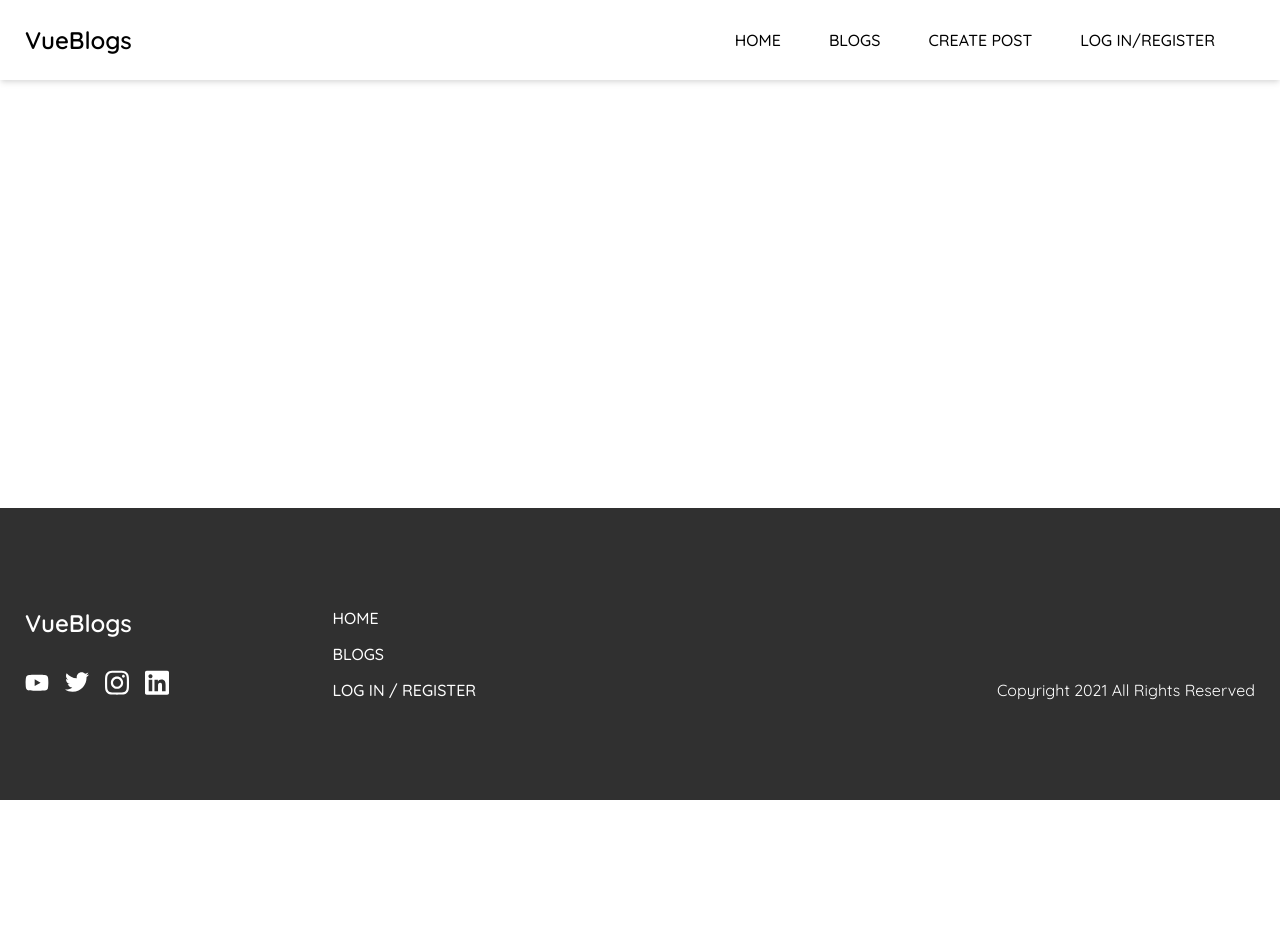
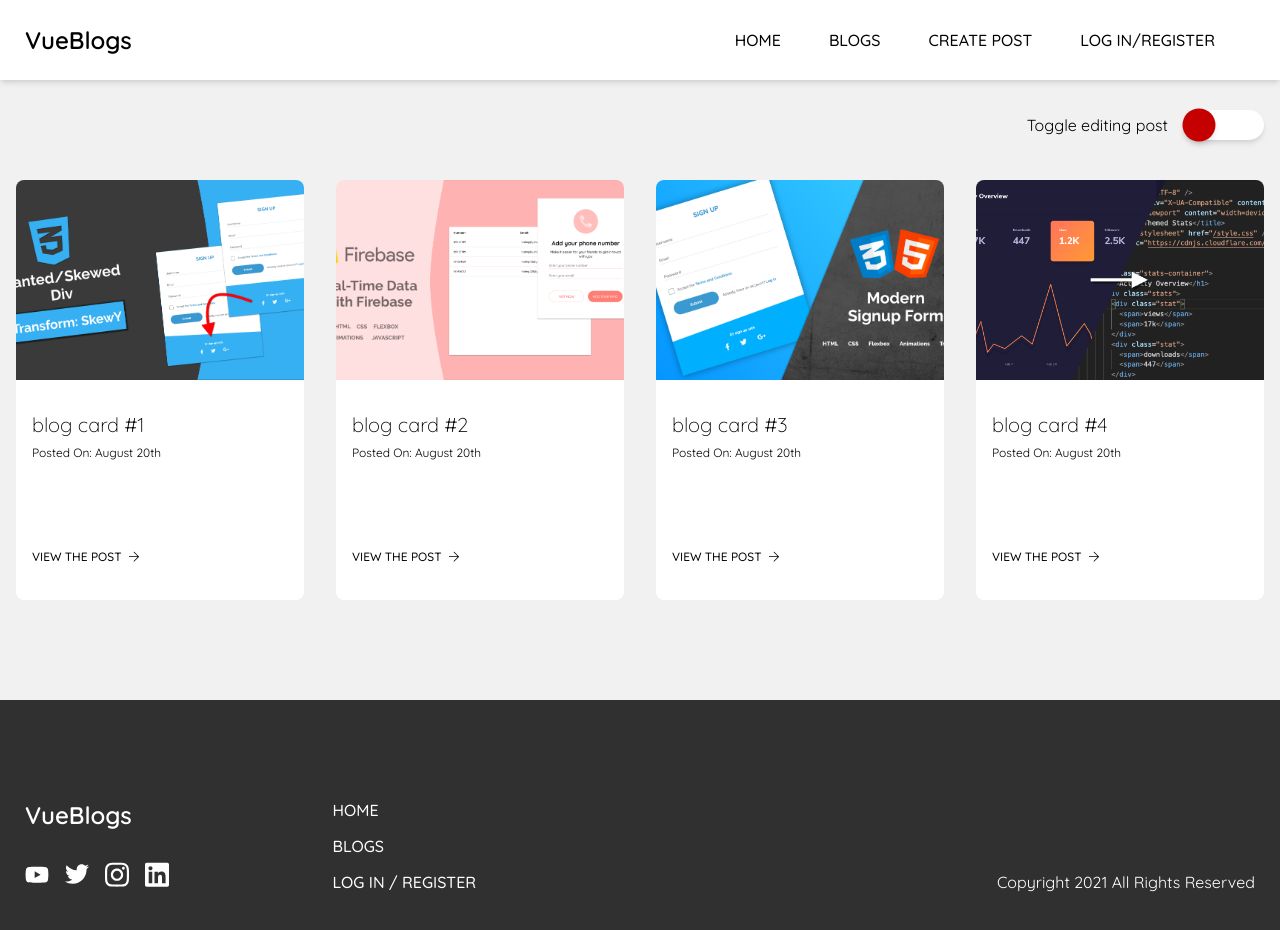
Before and after one commit to Pirmsho/VueBlogs, a Vue app: page /blogs in a window 1280 px wide. Shown: the top 930 px of the page. Before the commit the page ends 800 px from the top, so only its background shows below. Built offline with nearby package versions, Linux system fonts and the light colour scheme; what vue2-editor would draw is missing.

Commit message:
+ blog view and blogCards

```diff
--- a/public/index.html
+++ b/public/index.html
@@ -1,15 +1,19 @@
 <!DOCTYPE html>
-<html lang="">
+<html lang="en">
   <head>
-    <meta charset="utf-8">
-    <meta http-equiv="X-UA-Compatible" content="IE=edge">
-    <meta name="viewport" content="width=device-width,initial-scale=1.0">
-    <link rel="icon" href="<%= BASE_URL %>favicon.ico">
+    <meta charset="utf-8" />
+    <meta http-equiv="X-UA-Compatible" content="IE=edge" />
+    <meta name="viewport" content="width=device-width,initial-scale=1.0" />
+    <link rel="icon" href="<%= BASE_URL %>favicon.ico" />
     <title><%= htmlWebpackPlugin.options.title %></title>
   </head>
   <body>
     <noscript>
-      <strong>We're sorry but <%= htmlWebpackPlugin.options.title %> doesn't work properly without JavaScript enabled. Please enable it to continue.</strong>
+      <strong
+        >We're sorry but <%= htmlWebpackPlugin.options.title %> doesn't work
+        properly without JavaScript enabled. Please enable it to
+        continue.</strong
+      >
     </noscript>
     <div id="app"></div>
     <!-- built files will be auto injected -->
--- a/src/App.vue
+++ b/src/App.vue
@@ -69,4 +69,70 @@ export default {
     fill: white;
   }
 }
+button,
+.router-button {
+  transition: 500ms ease all;
+  cursor: pointer;
+  margin-top: 24px;
+  padding: 12px 24px;
+  background-color: #303030;
+  color: #fff;
+  border-radius: 20px;
+  border: none;
+  text-transform: uppercase;
+  &:focus {
+    outline: none;
+  }
+  &:hover {
+    background-color: rgba(48, 48, 48, 0.7);
+  }
+}
+.button-ghost {
+  color: #000;
+  padding: 0;
+  border-radius: 0;
+  margin-top: 50px;
+  font-size: 15px;
+  font-weight: 500;
+  background-color: transparent;
+  @media (min-width: 700px) {
+    margin-top: 0;
+    margin-left: auto;
+  }
+  i {
+    margin-left: 8px;
+  }
+}
+.button-light {
+  background-color: transparent;
+  border: 2px solid #fff;
+  color: #fff;
+}
+.button-inactive {
+  pointer-events: none !important;
+  cursor: none !important;
+  background-color: rgba(128, 128, 128, 0.5) !important;
+}
+.blog-card-wrap {
+  position: relative;
+  padding: 80px 16px;
+  background: #f1f1f1;
+  @media (min-width: 500px) {
+    padding: 100px 16px;
+  }
+  .blog-cards {
+    display: grid;
+    gap: 32px;
+    grid-template-columns: 1fr;
+    @media (min-width: 500px) {
+      grid-template-columns: repeat(2, 1fr);
+    }
+    @media (min-width: 900px) {
+      grid-template-columns: repeat(3, 1fr);
+    }
+    @media (min-width: 1200px) {
+      grid-template-columns: repeat(4, 1fr);
+    }
+  }
+}
 </style>
--- /dev/null
+++ b/src/components/BlogCard.vue
@@ -0,0 +1,150 @@
+<template>
+  <div class="blog-card">
+    <transition name="editIcons">
+      <div v-if="editPost" class="icons">
+        <div class="icon">
+          <Edit class="edit" />
+        </div>
+
+        <div class="icon">
+          <Delete class="delete" />
+        </div>
+      </div>
+    </transition>
+    <img
+      :src="require(`../assets/blogCards/${post.blogCoverPhoto}.jpg`)"
+      alt="blog image"
+    />
+    <div class="info">
+      <h4>{{ post.blogTitle }}</h4>
+      <h6>Posted On: {{ post.blogDate }}</h6>
+      <router-link class="link" to="#"
+        >View The Post <Arrow class="arrow"
+      /></router-link>
+    </div>
+  </div>
+</template>
+
+<script>
+import Arrow from "../assets/Icons/arrow-right-light.svg";
+import Edit from "../assets/Icons/edit-regular.svg";
+import Delete from "../assets/Icons/trash-regular.svg";
+export default {
+  name: "blog-card",
+  props: ["post"],
+  components: { Arrow, Edit, Delete },
+  computed: {
+    editPost() {
+      return this.$store.state.editPost;
+    },
+  },
+};
+</script>
+
+<style lang="scss" scoped>
+.blog-card {
+  position: relative;
+  cursor: pointer;
+  display: flex;
+  flex-direction: column;
+  border-radius: 8px;
+  background-color: #fff;
+  min-height: 420px;
+  transition: 0.5s ease all;
+  &:hover {
+    transform: rotateZ(-2deg) scale(1.05);
+    box-shadow: 0 4px 6px -1px rgba(0, 0, 0, 0.1),
+      0 2px 4px -1px rgba(0, 0, 0, 0.06);
+  }
+  .icons {
+    display: flex;
+    position: absolute;
+    top: 10px;
+    right: 10px;
+    z-index: 99;
+    .icon {
+      display: flex;
+      justify-content: center;
+      align-items: center;
+      width: 35px;
+      height: 35px;
+      border-radius: 50%;
+      background-color: #fff;
+      transition: 0.5s ease all;
+      &:hover {
+        background-color: #303030;
+        .edit,
+        .delete {
+          path {
+            fill: #fff;
+          }
+        }
+      }
+      &:nth-child(1) {
+        margin-right: 8px;
+      }
+      .edit,
+      .delete {
+        pointer-events: none;
+        height: 15px;
+        width: auto;
+      }
+    }
+  }
+  img {
+    display: block;
+    border-radius: 8px 8px 0 0;
+    z-index: 1;
+    width: 100%;
+    min-height: 200px;
+    object-fit: cover;
+  }
+  .info {
+    display: flex;
+    flex-direction: column;
+    height: 100%;
+    z-index: 3;
+    padding: 32px 16px;
+    color: #000;
+    h4 {
+      padding-bottom: 8px;
+      font-size: 20px;
+      font-weight: 300;
+    }
+    h6 {
+      font-weight: 400;
+      font-size: 12px;
+      padding-bottom: 16px;
+    }
+    .link {
+      display: inline-flex;
+      align-items: center;
+      margin-top: auto;
+      font-weight: 500;
+      padding-top: 20px;
+      font-size: 12px;
+      padding-bottom: 4px;
+      transition: 0.5s ease-in all;
+      &:hover {
+        color: rgba(48, 48, 48, 0.8);
+      }
+      .arrow {
+        width: 10px;
+      }
+    }
+  }
+  .editIcons-enter-active,
+  .editIcons-leave-active {
+    transition: 0.5s all ease;
+  }
+  .editIcons-enter,
+  .editIcons-leave-to {
+    transform: translateX(-50px);
+    opacity: 0;
+  }
+  .editIcons-enter-to {
+    transform: translateX(0);
+    opacity: 1;
+  }
+}
+</style>
--- a/src/components/NavBar.vue
+++ b/src/components/NavBar.vue
@@ -8,8 +8,8 @@
       </div>
       <div class="nav-links">
         <ul v-show="!mobile">
-          <router-link class="link" to="#">Home</router-link>
-          <router-link class="link" to="#">Blogs</router-link>
+          <router-link class="link" :to="{ name: 'Home' }">Home</router-link>
+          <router-link class="link" :to="{ name: 'Blogs' }">Blogs</router-link>
           <router-link class="link" to="#">Create Post</router-link>
           <router-link class="link" to="#">Log in/Register</router-link>
         </ul>
@@ -18,8 +18,8 @@
     <menuIcon @click="toggleMobileMenu" class="menu-icon" v-show="mobile" />
     <transition name="mobile-nav">
       <ul class="mobile-nav" v-show="mobileNav">
-        <router-link class="link" to="#">Home</router-link>
-        <router-link class="link" to="#">Blogs</router-link>
+        <router-link class="link" :to="{ name: 'Home' }">Home</router-link>
+        <router-link class="link" :to="{ name: 'Blogs' }">Blogs</router-link>
         <router-link class="link" to="#">Create Post</router-link>
         <router-link class="link" to="#">Log in/Register</router-link>
       </ul>
--- a/src/router/index.js
+++ b/src/router/index.js
@@ -1,6 +1,7 @@
 import Vue from "vue";
 import VueRouter from "vue-router";
 import Home from "../views/Home.vue";
+import Blogs from "../views/Blogs.vue";
 
 Vue.use(VueRouter);
 
@@ -9,6 +10,17 @@ const routes = [
     path: "/",
     name: "Home",
     component: Home,
+    meta: {
+      title: "Home",
+    },
+  },
+  {
+    path: "/blogs",
+    name: "Blogs",
+    component: Blogs,
+    meta: {
+      title: "Blogs",
+    },
   },
 ];
 
@@ -18,4 +30,9 @@ const router = new VueRouter({
   routes,
 });
 
+router.beforeEach((to, from, next) => {
+  document.title = `${to.meta.title} | VueBlog`;
+  next();
+});
+
 export default router;
--- a/src/store/index.js
+++ b/src/store/index.js
@@ -1,15 +1,40 @@
-import Vue from 'vue'
-import Vuex from 'vuex'
+import Vue from "vue";
+import Vuex from "vuex";
 
-Vue.use(Vuex)
+Vue.use(Vuex);
 
 export default new Vuex.Store({
   state: {
+    sampleblogCards: [
+      {
+        blogTitle: "blog card #1",
+        blogCoverPhoto: "stock-1",
+        blogDate: "August 20th",
+      },
+      {
+        blogTitle: "blog card #2",
+        blogCoverPhoto: "stock-2",
+        blogDate: "August 20th",
+      },
+      {
+        blogTitle: "blog card #3",
+        blogCoverPhoto: "stock-3",
+        blogDate: "August 20th",
+      },
+      {
+        blogTitle: "blog card #4",
+        blogCoverPhoto: "stock-4",
+        blogDate: "August 20th",
+      },
+    ],
+    editPost: null,
   },
   mutations: {
+    toggleEditPost(state, payload) {
+      state.editPost = payload;
+      console.log(state.editPost);
+    },
   },
-  actions: {
-  },
-  modules: {
-  }
-})
+  actions: {},
+  modules: {},
+});
--- /dev/null
+++ b/src/views/Blogs.vue
@@ -0,0 +1,87 @@
+<template>
+  <div class="blog-card-wrap">
+    <div class="blog-cards container">
+      <div class="toggle-edit">
+        <span>Toggle editing post</span>
+        <input type="checkbox" v-model="editPost" />
+      </div>
+      <BlogCard
+        v-for="(post, index) in sampleblogCards"
+        :post="post"
+        :key="index"
+      />
+    </div>
+  </div>
+</template>
+
+<script>
+import BlogCard from "../components/BlogCard.vue";
+export default {
+  name: "blogs",
+  components: {
+    BlogCard,
+  },
+  computed: {
+    sampleblogCards() {
+      return this.$store.state.sampleblogCards;
+    },
+    editPost: {
+      get() {
+        return this.$store.state.editPost;
+      },
+      set(payload) {
+        this.$store.commit("toggleEditPost", payload);
+      },
+    },
+  },
+  beforeDestroy() {
+    this.$store.commit("toggleEditPost", false);
+  },
+};
+</script>
+
+<style lang="scss" scoped>
+.blog-cards {
+  position: relative;
+  .toggle-edit {
+    display: flex;
+    align-items: center;
+    position: absolute;
+    top: -70px;
+    right: 0;
+    span {
+      margin-right: 16px;
+    }
+    input[type="checkbox"] {
+      position: relative;
+      border: none;
+      -webkit-appearance: none;
+      background: #fff;
+      outline: none;
+      width: 80px;
+      height: 30px;
+      border-radius: 20px;
+      box-shadow: 0 4px 6px -1px rgba(0, 0, 0, 0.1),
+        0 2px 4px -1px rgba(0, 0, 0, 0.06);
+    }
+    input[type="checkbox"]:before {
+      content: "";
+      position: absolute;
+      width: 30px;
+      height: 30px;
+      border-radius: 20px;
+      top: 0;
+      left: 0;
+      background: #c40000;
+      transform: scale(1.1);
+      transition: 750ms ease all;
+      box-shadow: 0 4px 6px -1px rgba(0, 0, 0, 0.1),
+        0 2px 4px -1px rgba(0, 0, 0, 0.06);
+    }
+    input:checked[type="checkbox"]:before {
+      background: rgb(36, 150, 1);
+      left: 52px;
+    }
+  }
+}
+</style>
--- a/src/views/Home.vue
+++ b/src/views/Home.vue
@@ -6,14 +6,36 @@
       v-for="(post, index) in sampleBlogPost"
       :key="index"
     />
+    <div class="blog-card-wrap">
+      <div class="container">
+        <h3>View More Recent Blogs</h3>
+        <div class="blog-cards">
+          <BlogCard
+            v-for="(post, index) in sampleblogCards"
+            :post="post"
+            :key="index"
+          />
+        </div>
+      </div>
+    </div>
+    <div class="updates">
+      <div class="container">
+        <h2>Never Miss a Post. Register for your free account today.</h2>
+        <router-link class="router-button" to="#"
+          >Register for VueBlogs <Arrow class="arrow arrow-light"
+        /></router-link>
+      </div>
+    </div>
   </div>
 </template>
 
 <script>
 import BlogPost from "../components/BlogPost.vue";
+import BlogCard from "../components/BlogCard.vue";
+import Arrow from "../assets/Icons/arrow-right-light.svg";
 export default {
   name: "Home",
-  components: { BlogPost },
+  components: { BlogPost, BlogCard, Arrow },
   data() {
     return {
       welcomeScreen: {
@@ -37,5 +59,52 @@ export default {
       ],
     };
   },
+  computed: {
+    sampleblogCards() {
+      return this.$store.state.sampleblogCards;
+    },
+  },
 };
 </script>
+
+<style lang="scss" scoped>
+.blog-card-wrap {
+  h3 {
+    font-weight: 400;
+    font-size: 28px;
+    margin-bottom: 32px;
+  }
+}
+.updates {
+  .container {
+    padding: 100px 25px;
+    display: flex;
+    flex-direction: column;
+    align-items: center;
+    gap: 20px;
+    @media (min-width: 1000px) {
+      padding: 125px 25px;
+    }
+    .router-button {
+      display: flex;
+      font-size: 14px;
+      text-decoration: none;
+      @media (min-width: 1000px) {
+        margin-right: auto;
+        margin: 0 auto;
+      }
+    }
+    h2 {
+      font-weight: 300;
+      font-size: 32px;
+
+      text-align: center;
+      text-transform: uppercase;
+      @media (min-width: 800px) {
+        text-align: initial;
+        font-size: 40px;
+      }
+    }
+  }
+}
+</style>
```
